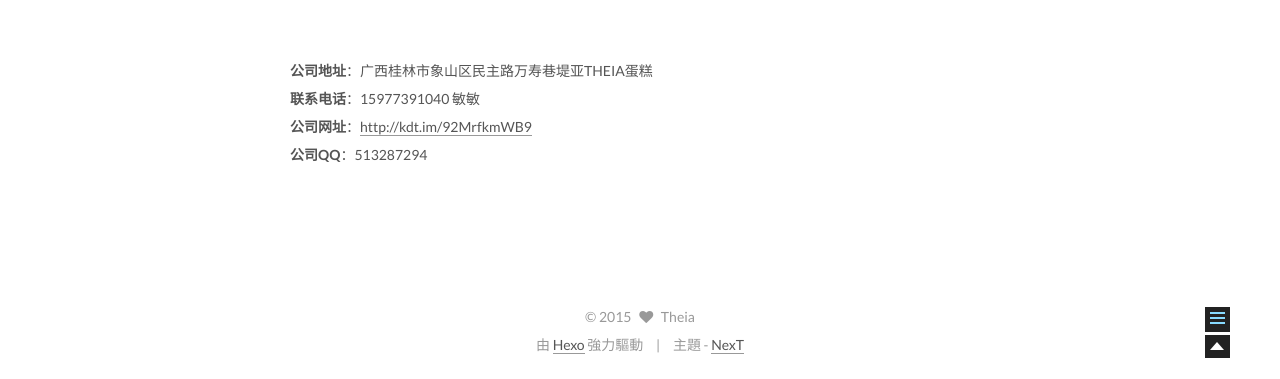
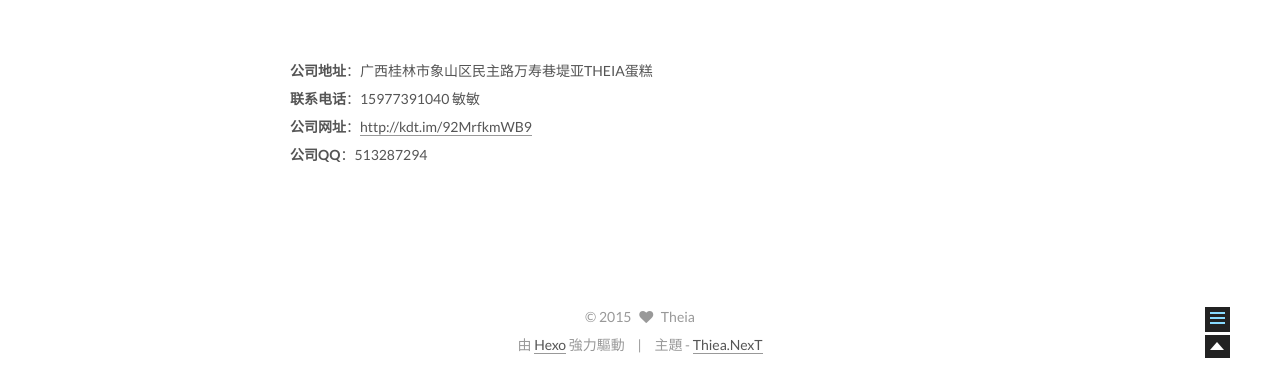
Before and after one commit to theia2/theia2.github.io, a plain HTML site: page 2015/11/26/hello-world/index.html in a window 1280 px wide. Shown: the part 423-802 px from the top of the page. Drawn offline with Linux system fonts and the light colour scheme.

Commit message:
Site updated: 2015-11-26 15:09:57

```diff
--- a/2015/11/26/hello-world/index.html
+++ b/2015/11/26/hello-world/index.html
@@ -393,7 +393,7 @@
 <div class="theme-info">
   主題 -
   <a class="theme-link" href="https://github.com/theia2/hexo-theme-next.git">
-    NexT
+    Thiea.NexT
   </a>
 </div>
 
```
Also changed, not shown: archives/2015/11/index.html (+1 -1 lines), archives/2015/index.html (+1 -1 lines), archives/index.html (+1 -1 lines), categories/Slogan/index.html (+1 -1 lines), index.html (+1 -1 lines).
